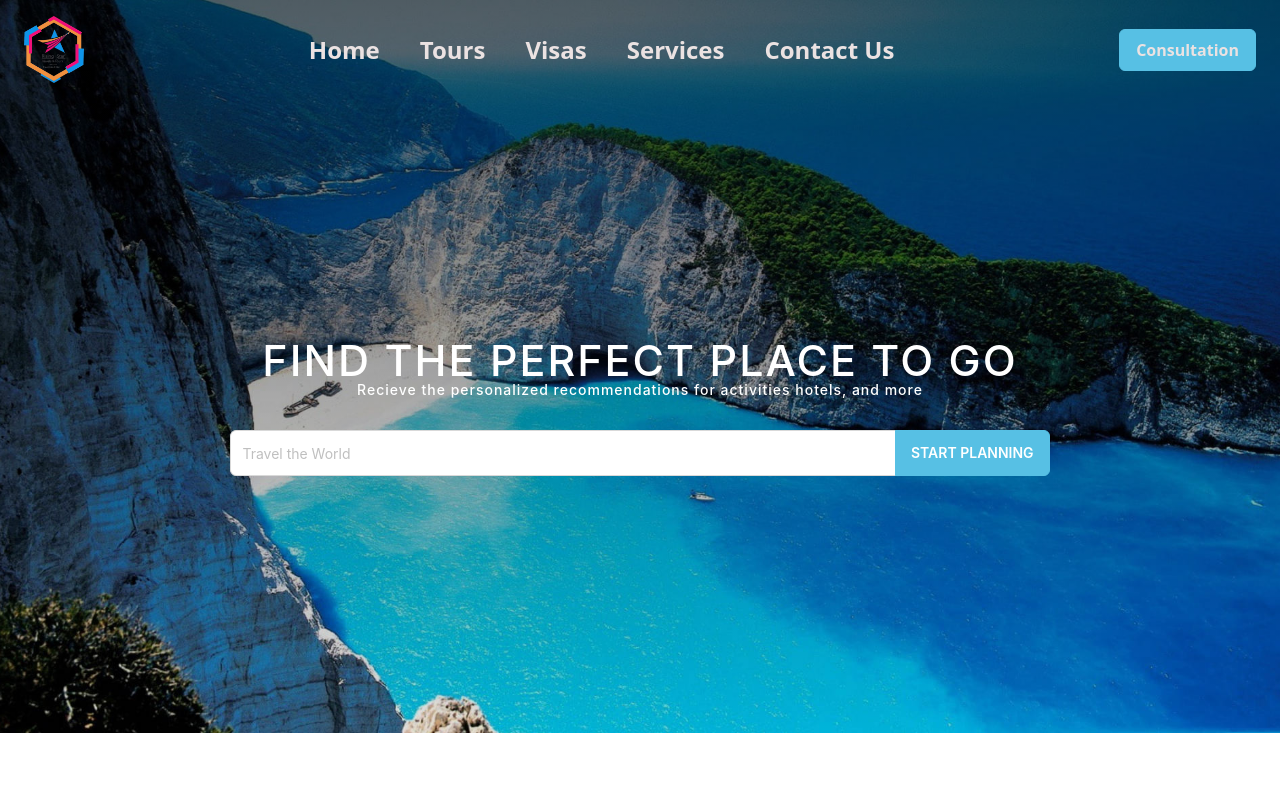
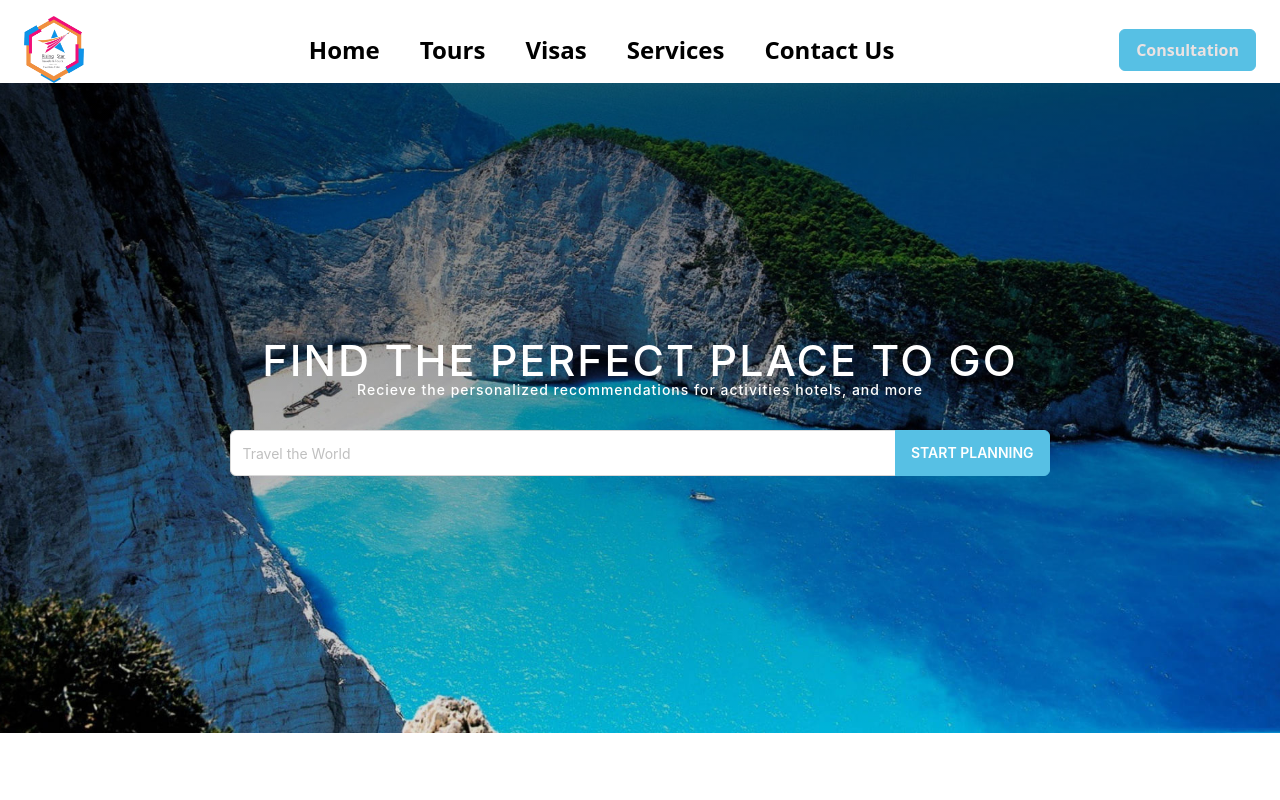
Before and after one commit to adnan4498/rising-star-react, a React (Vite) app: page / in a window 1280 px wide. Shown: the top 800 px of the page. Built offline with nearby package versions, Linux system fonts and the light colour scheme.

Commit message:
all navbar bg turned white

```diff
--- a/src/components/header/Header.jsx
+++ b/src/components/header/Header.jsx
@@ -22,7 +22,7 @@ const Header = ({ hideLi, toggleDrawer, headerBg, liColor}) => {
   const visaProp = "my visa";
 
   return (
-    <div className={`header-container ${headerBg} `}>
+    <div className={`header-container ${headerBg} bg-white `}>
       <div className="pt-4 px-6">
         <div className="flex justify-between items-center  text-[#ebe2e2]">
           <div className="flex justify-center items-center font-semibold text-3xl">
@@ -42,7 +42,7 @@ const Header = ({ hideLi, toggleDrawer, headerBg, liColor}) => {
             </Link>
           </div>
 
-          <ul className={`lg:flex gap-10 text-2xl font-semibold hidden ${liColor} ${hideLi}`}>
+          <ul className={`lg:flex text-black gap-10 text-2xl font-semibold hidden ${liColor} ${hideLi}`}>
             <li>Home</li>
             <li>Tours</li>
             <Link to="/visa" state={{ visaProp }}>
@@ -52,7 +52,7 @@ const Header = ({ hideLi, toggleDrawer, headerBg, liColor}) => {
             <li>Contact Us</li>
           </ul>
 
-          <ul className={`flex lg:hidden text-lg font-semibold ${liColor} ${hideLi}`}>
+          <ul className={`flex  lg:hidden text-lg font-semibold text-black ${liColor} ${hideLi}`}>
             <Link to="/visa" state={{ visaProp }}>
               <li>Visas</li>
             </Link>{" "}
```
